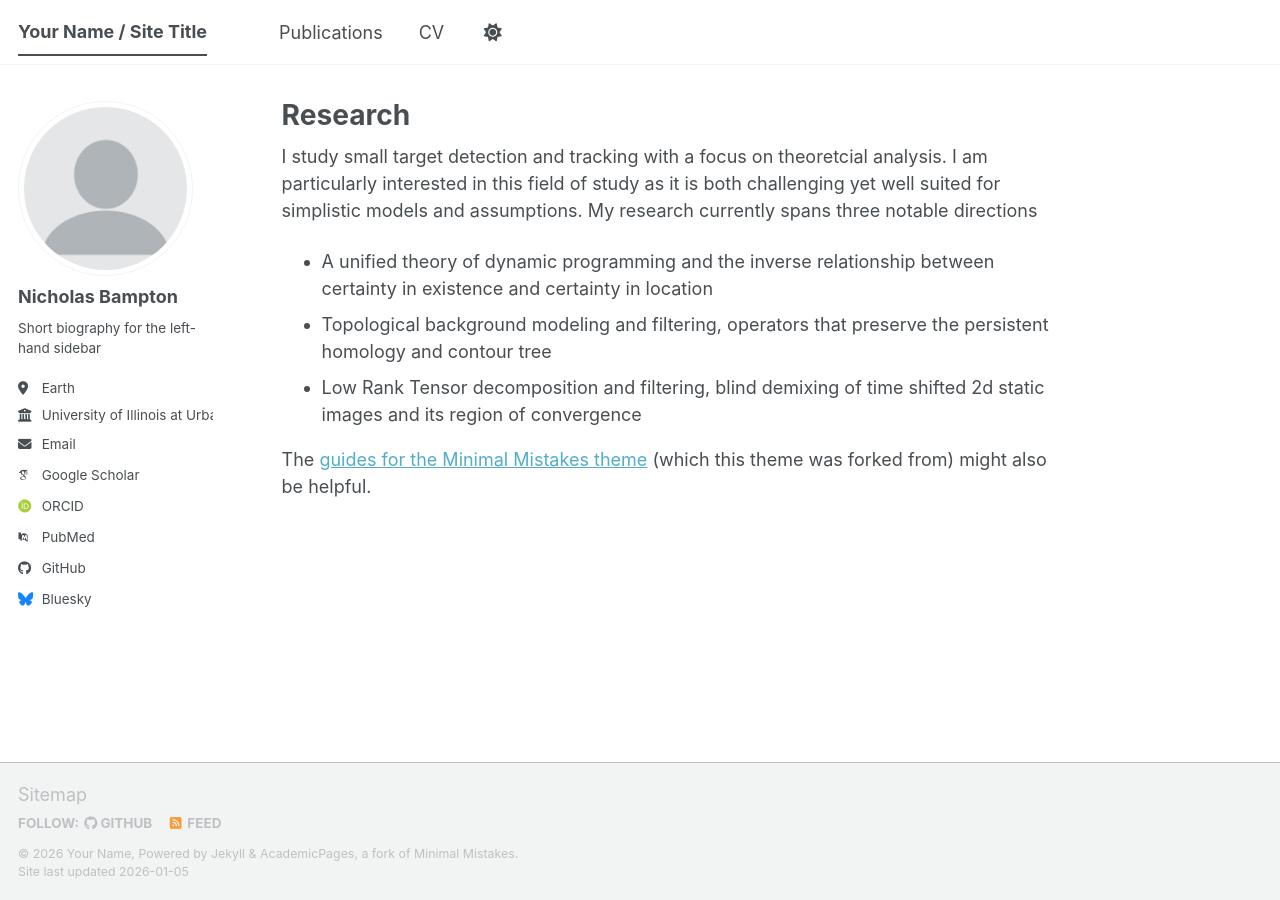
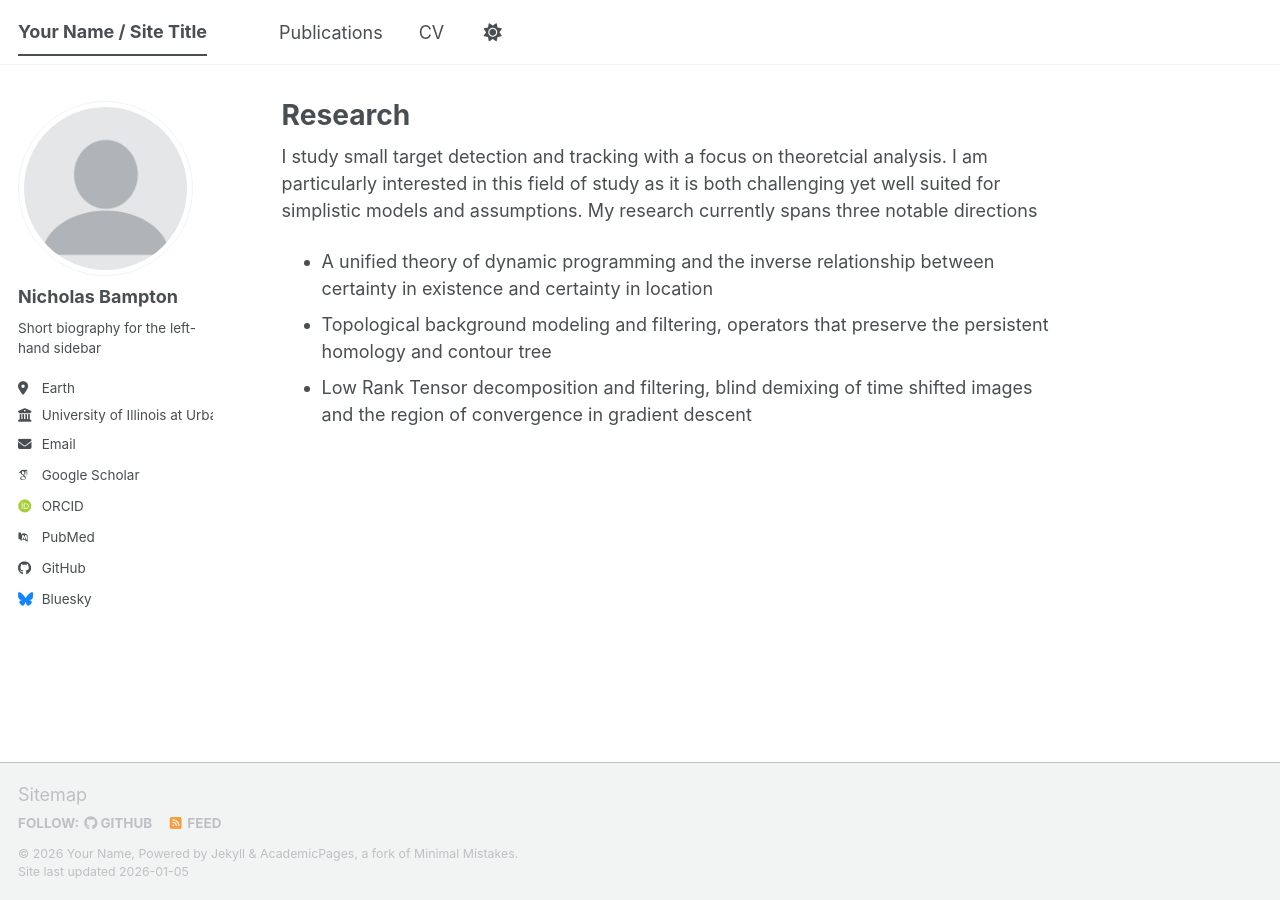
Before and after one commit to nick-bampton/nick-bampton.github.io, a Jekyll site: the page built from _pages/about.md, in a window 1280 px wide. Built offline with Jekyll 4.4.1, drawn with Linux system fonts in a browser that asks for light colours; some web fonts are replaced; a script bundle is joined from its source files by our own code; library files that are not in the unit come from our copies.

Commit message:
Update about.md

```diff
--- a/_pages/about.md
+++ b/_pages/about.md
@@ -11,7 +11,4 @@ I study small target detection and tracking with a focus on theoretcial analysis
 
 - A unified theory of dynamic programming and the inverse relationship between certainty in existence and certainty in location
 - Topological background modeling and filtering, operators that preserve the persistent homology and contour tree
-- Low Rank Tensor decomposition and filtering, blind demixing of time shifted 2d static images and its region of convergence
-
-
- The [guides for the Minimal Mistakes theme](https://mmistakes.github.io/minimal-mistakes/docs/configuration/) (which this theme was forked from) might also be helpful.
+- Low Rank Tensor decomposition and filtering, blind demixing of time shifted images and the region of convergence in gradient descent
```
